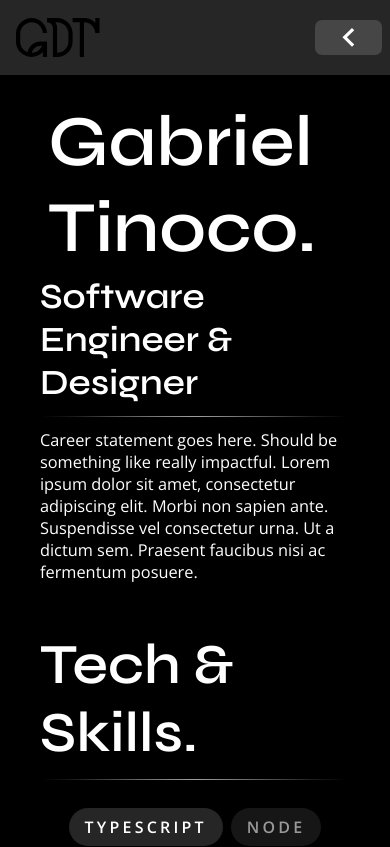
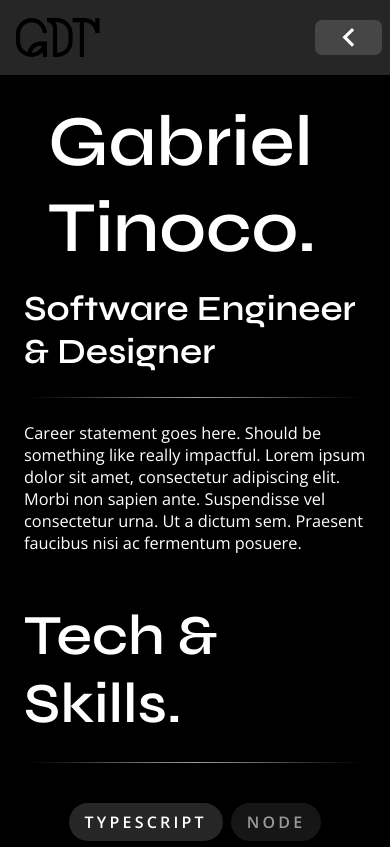
Before and after one commit to Gatinoko/Portfolio, a Next.js app: page / in a window 390 px wide. Shown: the top 847 px of the page. Built offline with nearby package versions, Linux system fonts and the light colour scheme.

Commit message:
refactor(stylesheets): Removed old responsive styles from PageSection component

```diff
--- a/components/page-section/page-section.scss
+++ b/components/page-section/page-section.scss
@@ -3,11 +3,10 @@
 .page-section {
 	display: flex;
 	flex-direction: column;
-	gap: get-spacing-value(spacing-16);
-	padding: 0px get-spacing-value(spacing-64) 0px get-spacing-value(spacing-64);
+	gap: 1rem;
+	align-items: center;
 
-	@include screen-breakpoint(mobile, tablet) {
-		gap: get-spacing-value(spacing-4);
-		padding: 0px get-spacing-value(spacing-16) 0px get-spacing-value(spacing-16);
+	.section-title {
+		text-align: center;
 	}
 }
```
